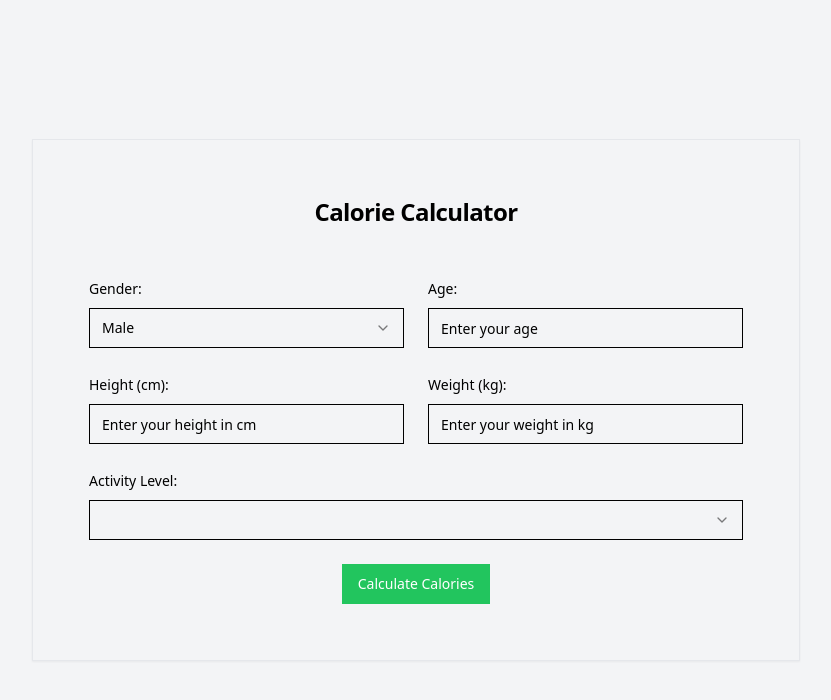
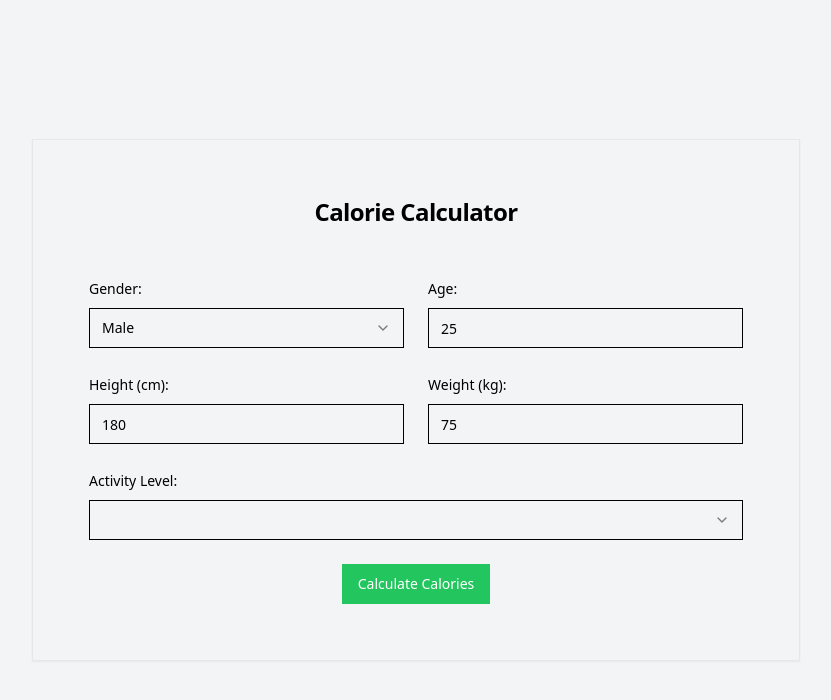
Before and after one commit to EskandarAtrakchi/Blockchain-C-C, a React (Vite) app: page / in a window 1280 px wide. Shown: the top 700 px of the page, without its empty margins (224-1055 px from the left). Built offline with nearby package versions, Linux system fonts and the light colour scheme.

Commit message:
useState updated

```diff
--- a/src/pages/Calculate.tsx
+++ b/src/pages/Calculate.tsx
@@ -21,9 +21,9 @@ import { useState } from "react";
 // Mark the component for client-side execution
 export default function Calculate() {
   const [gender, setGender] = useState("male");
-  const [age, setAge] = useState("");
-  const [height, setHeight] = useState("");
-  const [weight, setWeight] = useState("");
+  const [age, setAge] = useState("25");
+  const [height, setHeight] = useState("180");
+  const [weight, setWeight] = useState("75");
   const [activityLevel, setActivityLevel] = useState("1.2");
   const [result, setResult] = useState<string | null>(null);
 
```
